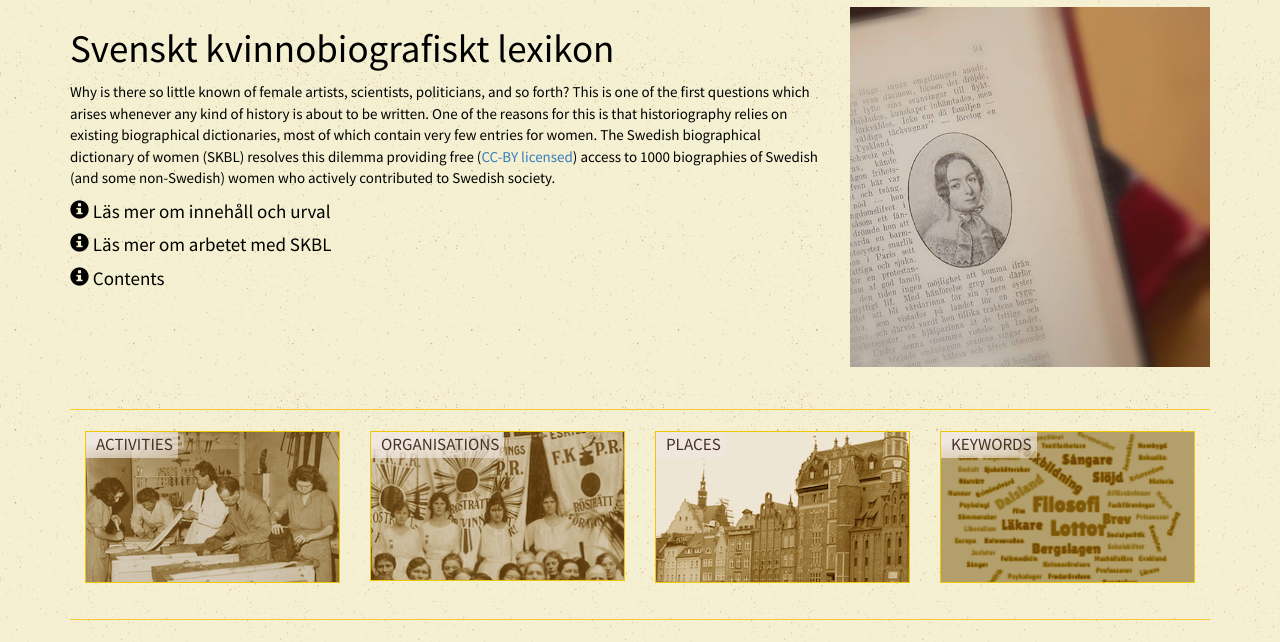
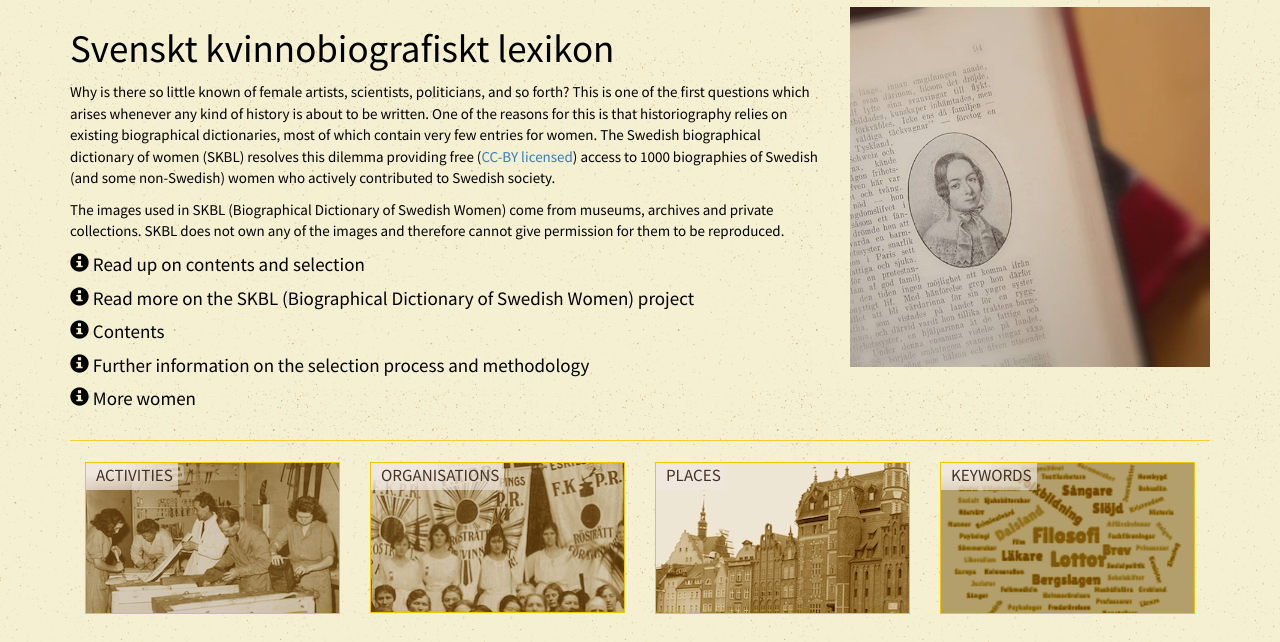
Before and after one commit to spraakbanken/skbl-portal, a Flask app: page /en/about-skbl in a window 1280 px wide. Shown: the part 192-834 px from the top of the page. Run offline with Flask 2, Linux system fonts and the light colour scheme; some libraries are stand-ins or nearby versions; some web fonts are replaced.

Commit message:
fixed translations and some typos
git-svn-id: https://svn.spraakbanken.gu.se/project/skbl.se/trunk@388 f131e4a3-7366-4ca9-96e2-4d333cd68754

```diff
--- a/app/static/pages/about-skbl/en.html
+++ b/app/static/pages/about-skbl/en.html
@@ -2,10 +2,12 @@
     <h1>Svenskt kvinnobiografiskt lexikon</h1>
     <p>
         Why is there so little known of female artists, scientists, politicians, and so forth? This is one of the first questions which arises whenever any kind of history is about to be written. One of the reasons for this is that historiography relies on existing biographical dictionaries, most of which contain very few entries for women. The Swedish biographical dictionary of women (SKBL) resolves this dilemma providing free (<a href="https://creativecommons.org/licenses/by/4.0/" class="visible_link" target="_blank">CC-BY licensed</a>) access to 1000 biographies of Swedish (and some non-Swedish) women who actively contributed to Swedish society.
-
+    </p>
+    <p>
+        The images used in SKBL (Biographical Dictionary of Swedish Women) come from museums, archives and private collections. SKBL does not own any of the images and therefore cannot give permission for them to be reproduced.
     </p>
     <div id="more_info" class="ellipsis">
-        <h4 class="ellipsis_header"><span class="ellipsis_plus glyphicon glyphicon-info-sign" aria-hidden="true"></span> Läs mer om innehåll och urval</h4>
+        <h4 class="ellipsis_header"><span class="ellipsis_plus glyphicon glyphicon-info-sign" aria-hidden="true"></span> Read up on contents and selection</h4>
         <span class="ellipsis_contents">
             <p>
                 SKBL is produced by Gothenburg University. The articles are written by experts and researchers, whilst the work has been financed by Riksbankens Jubileumsfond. The dictionary contains biographies of women who, across several centuries and in many different ways, have contributed to society’s development, both within Sweden and beyond. The entries, based on a mix of existing and brand-new research, were mainly selected with an emphasis on societal significance rather than personal fame. The selection includes female pioneers and women who fought for gender quality as well as historically significant women. Finnish women are also included for the pre-1809 era.
@@ -13,7 +15,7 @@
         </span>
     </div>
     <div id="more_info" class="ellipsis">
-        <h4 class="ellipsis_header"><span class="ellipsis_plus glyphicon glyphicon-info-sign" aria-hidden="true"></span> Läs mer om arbetet med SKBL</h4>
+        <h4 class="ellipsis_header"><span class="ellipsis_plus glyphicon glyphicon-info-sign" aria-hidden="true"></span> Read more on the SKBL (Biographical Dictionary of Swedish Women) project</h4>
         <span class="ellipsis_contents">
             <p>
                 The project leaders are Lisbeth Larsson and Maria Sjöberg. The editorial board comprises Berith Backlund, Linus Karlsson, Ulrika Lagerlöf Nilsson, Cecilia Pettersson, and Linnea Åshede. The dictionary entries were written by experts and researchers (listed under the entry for ʻArticle authors’) and translated into English by Alexia Grosjean. The database was developed by Språkbanken and is managed by SWE-CLARIN. The database and the dictionary form part of Kvinnsam – the national library for gender studies at Gothenburg University.
@@ -37,6 +39,99 @@
 
             <p>
                 The free-text search box, which calls up the biographies, can be combined with searches in the fields labelled activities, organisations, placenames and keywords.
+            </p>
+            <p>
+                If you want to increase your hits or include all forms of a search term insert *. Searching for artist* will call up the artist, the artists, artistry, artists’ association etc.
+            </p>
+
+            <h4><a href="/en/activity" class="visible_link">Activities</a></h4>
+            <p>
+                See which activities the women engaged in and which professions they entered.
+            </p>
+            <h4><a href="/en/organisation" class="visible_link">Organisations</a></h4>
+            <p>
+                See which organisations the women were members of and active in. Get an insight into their networks and shared activities as well as their extent. Selecting a particular organisation name will reveal which women were involved in it.
+            </p>
+            <h4><a href="/en/place" class="visible_link">Placenames</a></h4>
+            <p>
+                See where the women were active: their birth places, employment locations, and places of death. Selecting a placename reveals which women were born, worked, or died there.
+            </p>
+            <h4><a href="/en/keyword" class="visible_link">Keywords</a></h4>
+            <p>
+                This lists the keywords used to describe the material. They include dates, jobs, placenames, religion, and much more. Selecting a keyword reveals all the women who fit into that descriptor.
+            </p>
+            <h4><a href="/en/articleauthor" class="visible_link">Article authors</a></h4>
+            <p>
+                This lists all those who have contributed an article to SKBL (Biographical Dictionary of Swedish Women).
+            </p>
+        </span>
+    </div>
+    <div id="more_info" class="ellipsis">
+        <h4 class="ellipsis_header"><span class="ellipsis_plus glyphicon glyphicon-info-sign" aria-hidden="true"></span> Further information on the selection process and methodology</h4>
+        <span class="ellipsis_contents">
+            <p>
+                The catalyst behind SKBL (Biographical Dictionary of Swedish Women) is the relative invisibility of women’s contributions to society through the ages. The gender-bias of much written history can be partly attributed to archival criteria used in material preservation and classification. However, it is also a result of historical circumstances: women have for various reasons been subordinate to men for several centuries, even into the present day. Special efforts are required to rectify the misleading impression given by written histories. SKBL (Biographical Dictionary of Swedish Women) has therefore created a database to collate and present information on women’s achievements through the ages in an accessible format. This creates a new starting point for future historical research whilst also providing a more balanced and fair image of Swedish history.
+            </p>
+
+            <p>
+                SKBL (Biographical Dictionary of Swedish Women) contains the life histories of historical women who have contributed to societal developments in many ways. The project used the following criteria to select the initial candidates for inclusion:
+                <ol type="a">
+                    <li>
+                        Women who have a Swedish connection, either by birth or because their activities largely occurred within Sweden. The term Sweden is defined in its historical-geographical terms and thus includes Finland for the pre-1809 period.
+                    </li>
+                    <li>
+                        Women who have contributed to societal developments at international, national and regional levels. These activities include: international aid, education, science, politics, care and welfare, as well as cultural engagement.
+                    </li>
+                    <li>
+                        Women who have played a particular role in writing history.
+                    </li>
+                    <li>
+                        Women who have been pioneers, including within the spheres of sports, culture, institutions, political organisations, or professions.
+                    </li>
+                    <li>
+                        Women who were significant within the struggle for gender equality.
+                    </li>
+                </ol>
+            </p>
+
+            <p>
+                By searching <a href="/en/biographies" class="visible_link">earlier biographical works</a> and research literature the project group identified about 3,000 women who fulfil some of these criteria. Subsequently checks were made to evaluate whether enough documentation existed to generate a biographical article. This process reduced the number of potential entries by 1,000. Those who left significant personal archives, such as artists and authors, formed a majority of the remaining candidates. Similarly, women who were active within areas which have been heavily researched – such as the suffrage movement – also form a significant group.
+            </p>
+
+            <p>
+                The third stage involved finding authors, largely from within the academic sphere, but also from amongst museum staff, librarians, and other cultural institutions, as well as amongst hobby researchers, who had already researched particular women. What they all have in common is a special knowledge of the person they are writing about. Most requests for article contributions were favourably received, but availability and willingness sometimes determined the final outcome.
+            </p>
+
+            <p>
+                This first selection of women’s biographies is thus not comprehensive. The majority of women’s societal contributions will remain invisible as they have not been documented. The extant contents of archival collections resulted in the dictionary and the database being heavily weighted in favour of women who lived in the 1800s and 1900s. Women who represented earlier time periods are overwhelmingly dominated by noble and royal personages, whilst the later time periods are also highly represented by the upper echelons of society. Women from these social strata tended to have better opportunities to leave an imprint on the archives.
+            </p>
+
+            <p>
+                Each biography consists of two parts. One contains biographical information collated within clickable and searchable links. The other contains the life history along with searchable keywords, as well as an image in most cases. All the material has been manually input into the database.
+            </p>
+
+            <p>
+                The article authors and the project group have worked very hard to uncover as much biographical information as possible but have had to rely on whatever state a given archive is in. Sometimes the required biographical information is lacking.
+            </p>
+
+            <p>
+                In addition to the form for biographical data which all article authors were required to complete (origins, activities, education, important contacts, organisational memberships, residence locations, marriage(s), children, awards) including their references, the authors have supplied a summarised biography (1,000-10,000 characters in length) focusing on a given woman’s activities. The project group has edited the articles in order to create a certain uniformity without removing the individual author’s style. The authors were encouraged to proof their articles. The project group has also checked the spelling of all institutional names, organisational names, etc. so that they correspond with Nationalencyklopedien and that references correspond to LIBRIS. Personal information has also been corroborated and, if necessary, added to with the help of SCB’s census accounts and existing church records at parish level.
+            </p>
+
+            <p>
+                As the work has progressed it has become increasingly clear that the biographical data collated by the project group forms an essential element of how SKBL (Biographical Dictionary of Swedish Women) will be used by researchers. In addition to free text searches, various social circumstances can be combined and searched on. This will have an exponential impact on what it is possible to know about the different women in the dictionary, and by extension, about women’s history in general.
+            </p>
+
+            <p>
+                In summary, the life histories contained in the database do not form a comprehensive map of women’s history in Sweden from the middle ages to the present. However, it is a start.
+            </p>
+        </span>
+    </div>
+    <div id="more_info" class="ellipsis">
+        <h4 class="ellipsis_header"><span class="ellipsis_plus glyphicon glyphicon-info-sign" aria-hidden="true"></span> More women</h4>
+        <span class="ellipsis_contents">
+            <p>
+                Many more women deserve entries in SKBL (Biographical Dictionary of Swedish Women) and a selection of these can be found <a href="/en/more-women" class="visible_link">on this list</a>. <a href='/en/contact?suggest=true' class='visible_link'>Further suggestions</a> are welcome for inclusion on this list.
             </p>
         </span>
     </div>
--- a/app/static/pages/about-skbl/sv.html
+++ b/app/static/pages/about-skbl/sv.html
@@ -44,7 +44,7 @@
 
             <p>
                 Om du vill ha fler träffar eller vill få med alla former av ett ord kan du trunkera med *.
-                En sökning på konstnär* ger träff på konstnären, konstnärerna, konstnärskapet, konstnärsföbundet osv.
+                En sökning på konstnär* ger träff på konstnären, konstnärerna, konstnärskapet, konstnärsförbundet osv.
             </p>
 
             <h4><a href="/sv/verksamhet" class="visible_link">Verksamhet</a></h4>
@@ -65,7 +65,7 @@
             </p>
             <h4><a href="/sv/artikelforfattare" class="visible_link">Artikelförfattare</a></h4>
             <p>
-                Här förtecknas de personer som har bidragit med artiklar till Svenskt kvinnobiografiskt lexikon förtecknade.
+                Här är de personerna som har bidragit med artiklar till Svenskt kvinnobiografiskt lexikon förtecknade.
             </p>
         </span>
     </div>
@@ -99,6 +99,7 @@
 
             <p>
                 Genom att gå igenom <a href="/sv/biografiska-verk" class="visible_link">äldre biografiska verk</a> och forskningslitteratur har projektgruppen förtecknat omkring 3 000 kvinnor som uppfyller något av kriterierna. Projektgruppen har därefter kontrollerat i vad mån tillgänglig dokumentation är tillräcklig för en biografisk artikel. I denna kontroll föll omkring 1 000 kvinnor bort. Bland de kvarvarande finns en övervikt av sådana som satt särskilt djupa avtryck i källorna, exempelvis konstnärer och författare. Kvinnor som varit verksamma inom områden som i hög grad har utforskats är också bättre representerade än andra, exempelvis i rösträttsrörelsen.
+            </p>
 
             <p>
                 I det tredje steget har förslag på skribenter sökts fram, i första hand bland akademiska forskare som i sin forskning behandlat kvinnan i fråga men sökningar har också skett bland personal på museer, bibliotek och andra kulturinstitutioner liksom bland amatörforskare. Gemensamt för de tillfrågade är att de har specialkunskaper om personen i fråga. Förfrågningar om medverkan har för det mesta bemötts positivt men tillgänglighet och beredvillighet att skriva har ändå påverkat det slutliga urvalet.
--- a/app/templates/layout.html
+++ b/app/templates/layout.html
@@ -78,8 +78,9 @@
                 <span class="glyphicon glyphicon-remove" aria-hidden="true"></span>&nbsp;
               </div>
             </div>
-            <p>För att göra mer avancerade sökningar och sammanställningar kan du använda Språkbankens verktyg Karp.
-Det rekommenderas i första hand för forskare som vill analysera de uppgifter som ligger till grund för SKBL.</p>
+            <p> {{ gettext('For more advanced searches and combinations please use the Språkbanken tool Karp.') }}
+                {{ gettext('This is particularly relevant for researchers seeking to analyse the information contained in SKBL (Biographical Dictionary of Swedish Women).') }}
+            </p>
             <a class="visible_link" href="https://spraakbanken.gu.se/karp/#?mode=skbl" target="_blank"><span class="glyphicon glyphicon-arrow-right" aria-hidden="true"></span>&nbsp; {{ gettext('To Karp') }}</a> ({{ gettext('External link') }})
           </div>
         </div>
```
Also changed, not shown: app/static_info.py (+16 -18 lines), app/templates/article.html (+4 -4 lines), app/translations/sv/LC_MESSAGES/messages.po, 2 other files.
